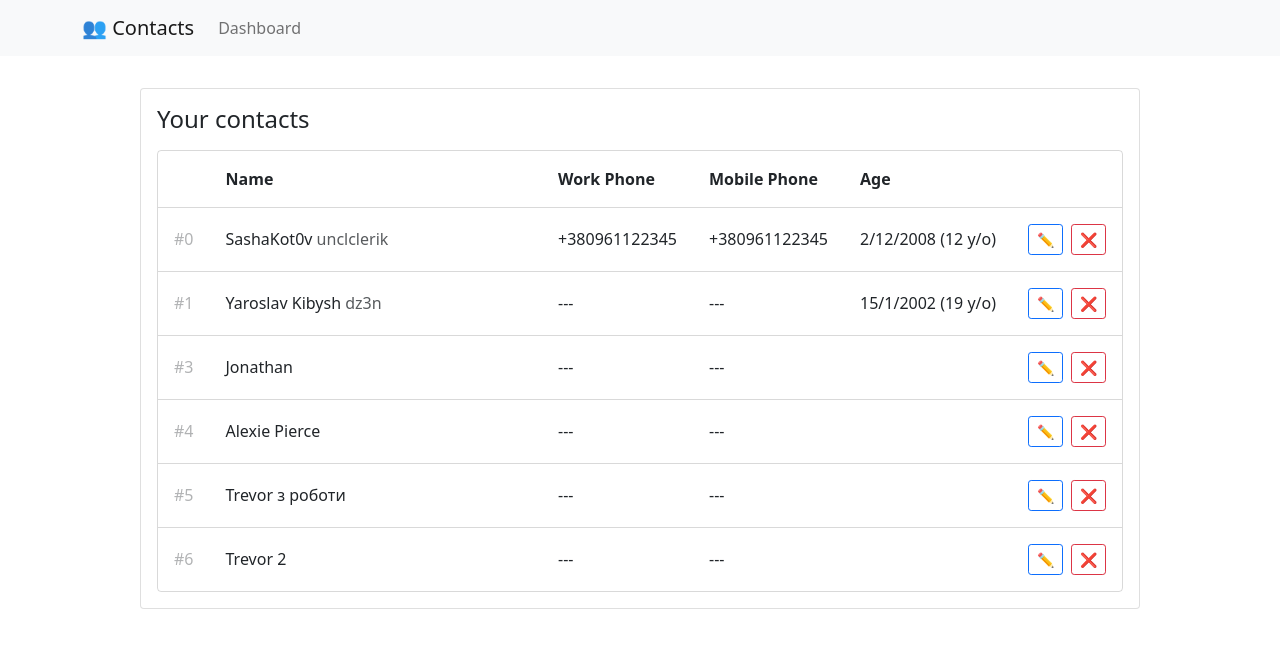
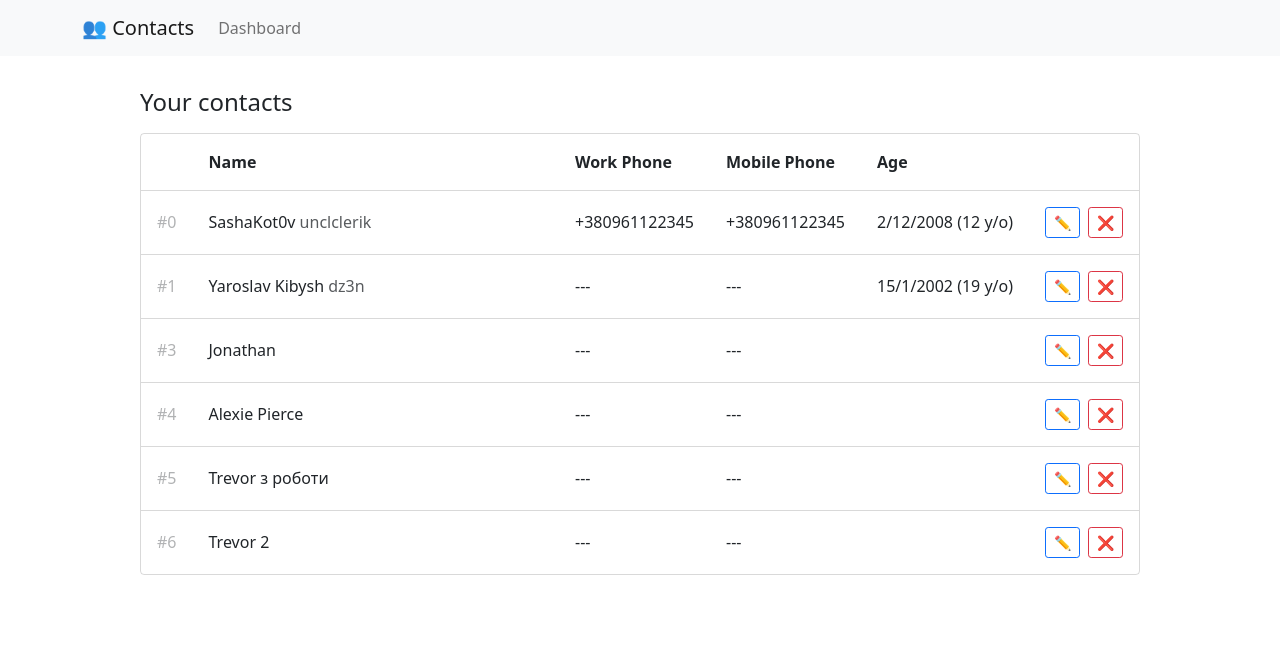
Before and after one commit to feel-the-dz3n/Contacts-App-Client, a React (Create React App) app: page / in a window 1280 px wide. Shown: the top 648 px of the page. Built offline with nearby package versions, Linux system fonts and the light colour scheme.

Commit message:
Remove card

```diff
--- a/src/App.tsx
+++ b/src/App.tsx
@@ -9,12 +9,10 @@ function App() {
     <div className="App">
       <Header />
       <div className="Content-Container">
-        <Card className="Content">
-          <Card.Body>
-            <h4 className="PageTitle">Your contacts</h4>
-            <DashboardPage />
-          </Card.Body>
-        </Card>
+        <div className="Content">
+          <h4 className="PageTitle">Your contacts</h4>
+          <DashboardPage />
+        </div>
       </div>
     </div>
   );
```
